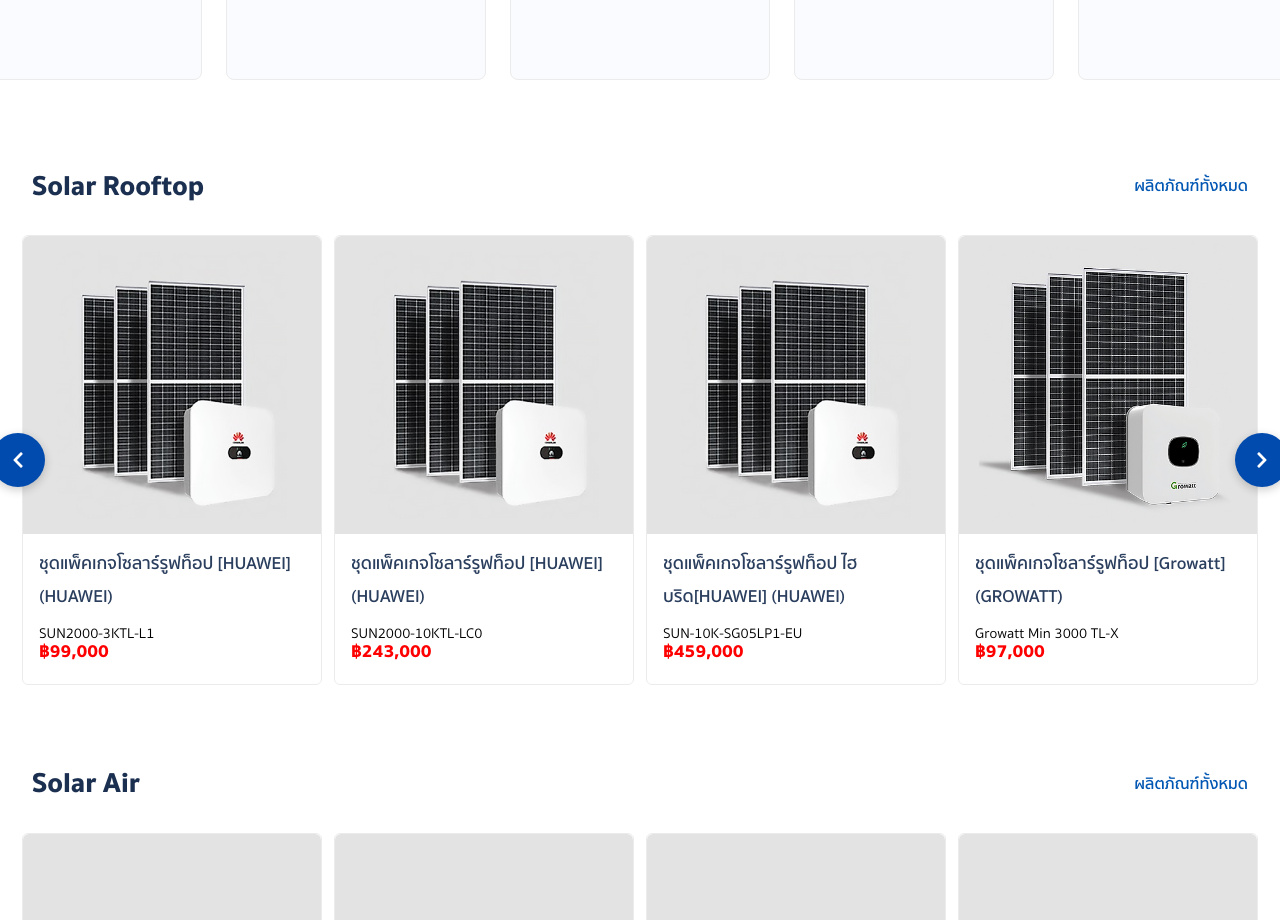
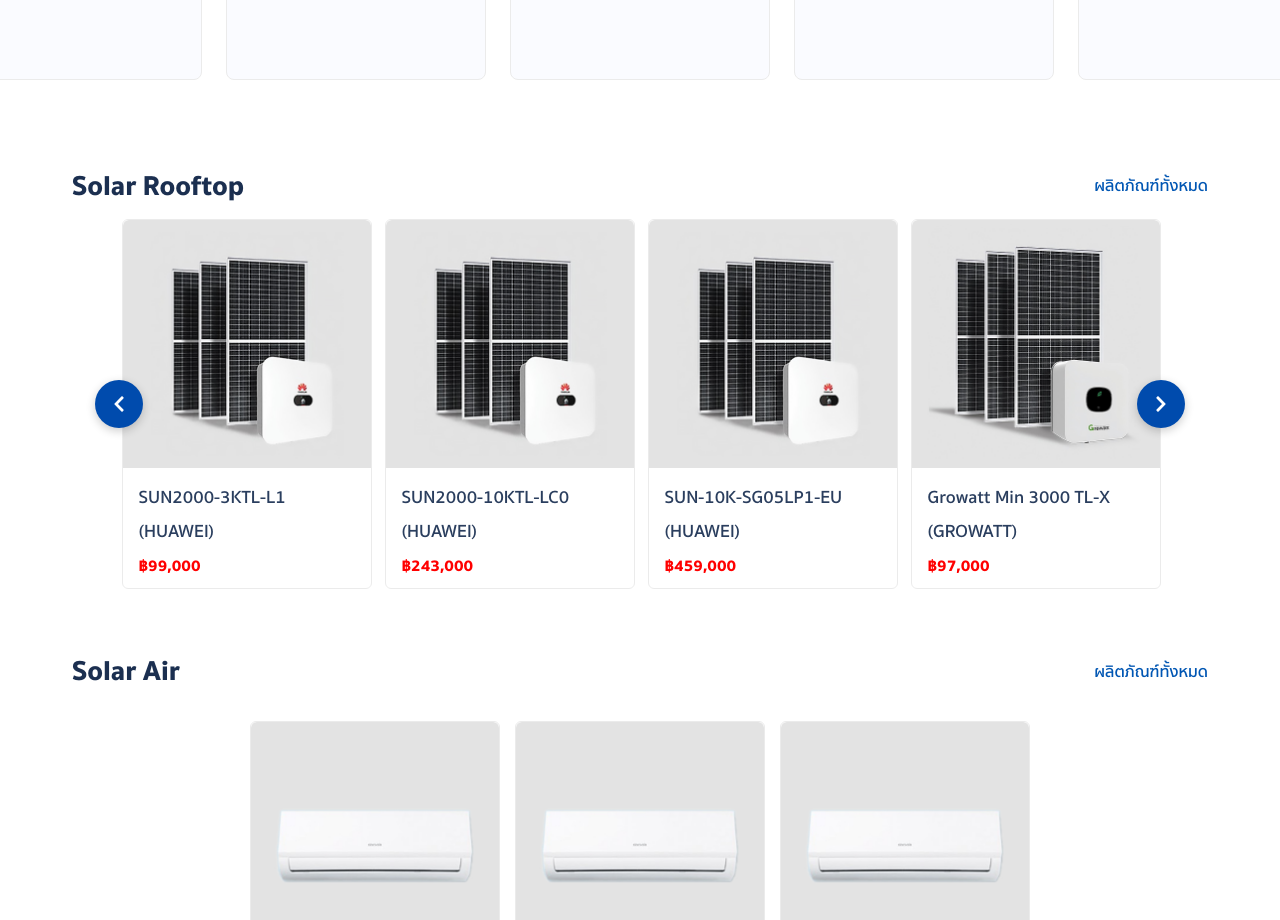
Before and after one commit to Kittimaeve11/sak-solar-new, a Next.js app: page / in a window 1280 px wide. Shown: the part 1880-2800 px from the top of the page. Built offline with nearby package versions, Linux system fonts and the light colour scheme.

Commit message:
new code15

```diff
--- a/app/api/review/route.js
+++ b/app/api/review/route.js
@@ -6,26 +6,39 @@
     id: '1',
     title: 'รีวิวแอร์บ้าน ประหยัดไฟ',
     date: '6 กรกฎาคม 2568',
-    thumbnail: 'https://www.youtube.com/watch?v=V79Hfn7EYGU',
     url: 'https://www.youtube.com/watch?v=V79Hfn7EYGU',
-    description: 'สินเชื่อโซลาร์เซลล์ ประหยัด..ลดค่าไฟฟ้าได้จริง',
   },
   {
     id: '2',
     title: 'สินเชื่อโซลาร์เซลล์ ประหยัด ลดค่าไฟฟ้าได้จริง',
     date: '6 กรกฎาคม 2568',
-    thumbnail: 'https://www.youtube.com/watch?v=MXjpk4iM2nM',
     url: 'https://www.youtube.com/watch?v=MXjpk4iM2nM',
-    description: 'คลิปนี้พูดถึงระบบโซลาร์รูฟท็อปในบ้านเดี่ยว พร้อมคำนวณระยะคืนทุน',
   },
     {
     id: '3',
-    title: 'โซลาร์รูฟท็อป คุ้มไหม?',
+    title: 'อีก 1 เสียง!! ของผู้ใช้งานจริงจากการติดโซลาร์เซลล์',
     date: '7 กรกฎาคม 2568',
-    thumbnail: 'https://i3.ytimg.com/vi/ysz5S6PUM-U/maxresdefault.jpg',
-    url: 'https://www.youtube.com/watch?v=MXjpk4iM2nM',
-    description: 'คลิปนี้พูดถึงระบบโซลาร์รูฟท็อปในบ้านเดี่ยว พร้อมคำนวณระยะคืนทุน',
-  }
+    url: 'https://www.youtube.com/watch?v=TzsFWlQARW0',
+  },
+    {
+    id: '4',
+    title: 'มีความสุข ค่าไฟลดเห็นได้ชัดเลย',
+    date: '15 กรกฎาคม 2568',
+    url: 'https://www.youtube.com/watch?v=Vxks19_rW4k',
+  },
+  {
+    id: '5',
+    title: 'ค่าไฟลดแรง⚡จาก 50,000 บาท เหลือเพียง 20,000 บาท',
+    date: '15 กรกฎาคม 2568',
+    url: 'https://www.youtube.com/watch?v=dkjPy04cggI',
+  },
+    {
+    id: '6',
+    title: 'ติดแล้วแฮปปี้ ค่าไฟเป็นอันดับหนึ่งของค่าใช้จ่าย',
+    date: '15 กรกฎาคม 2568',
+    url: 'https://www.youtube.com/watch?v=4AdSPHMBEWA',
+  },
+
 ];
 
 export async function GET() {
--- a/app/components/Home/ProductCarousel.css
+++ b/app/components/Home/ProductCarousel.css
@@ -1,47 +1,44 @@
 .carouselSlide {
   display: flex;
-  justify-content: center; /* จัดกึ่งกลางแนวนอน */
+  justify-content: center;
   align-items: stretch;
   box-sizing: border-box;
   height: 100%;
-  padding: 0 6px; /* เพิ่ม padding ซ้ายขวานิดหน่อย ให้ช่องว่างเล็กลง */
+  padding: 0 6px;
   margin: 0;
 }
 
 .carouselWrapper {
-  max-width: 1600px;
+  max-width: 1200px;
   width: 100%;
   margin: 0 auto;
-  padding: 1rem 1rem;
+  padding: 1rem;
   position: relative;
   border-radius: 6px;
   box-sizing: border-box;
 }
 
-/* ลด padding ซ้าย-ขวาใน slick-slide ให้แคบลง */
 .carouselWrapper .slick-slide {
   display: flex !important;
   align-items: center;
   justify-content: center;
-  height: auto;
-  padding: 1rem 6px !important; /* ลดจาก 1rem 0 เป็น 1rem 6px */
+  padding: 0 !important;
+  /* ✅ ลบ padding ซ้ำซ้อน */
   box-sizing: border-box;
 }
 
 .carouselInner {
-  max-width: 1300px;
-  margin: 0 auto; /* กึ่งกลางภายใน wrapper */
+  max-width: 1050px;
+  margin: 0 auto;
 }
 
-/* ปรับ slick-track ให้อยู่ใน .carouselInner */
 .carouselInner .slick-track {
   display: flex !important;
-  gap: 0px;
-  margin-left: 0 !important;
-  margin-right: 0 !important;
-  padding-left: 0 !important;
-  padding-right: 0 !important;
+  gap: 0;
+  margin: 0 !important;
+  padding: 0 !important;
 }
+
 .carouselHeader {
   display: flex;
   justify-content: space-between;
@@ -67,72 +64,88 @@
 
 .carouselLink:hover {
   color: #F25C05;
-  text-decoration: none;
 }
 
 .carouselStaticWrapper {
   display: flex;
+  flex-wrap: wrap;
+  gap: 15px;
   justify-content: center;
-  align-items: stretch;
-  gap: 0rem;
-  flex-wrap: wrap;
+  padding: 1rem 0;
 }
 
-/* การ์ดสินค้า */
+/* ✅ ใช้ขนาดเดียวกันกับ carouselCard */
+.carouselStaticWrapper .carouselCard {
+  width: 250px;
+}
+
+/* Responsive: Tablet (3 ใบต่อแถว) */
+@media (max-width: 1024px) {
+  .carouselStaticWrapper .carouselCard {
+    width: calc(33.33% - 24px);
+  }
+}
+
+/* Responsive: มือถือ (เต็มแถว) */
+@media (max-width: 640px) {
+  .carouselStaticWrapper .carouselCard {
+    width: 100%;
+  }
+}
+
+/* ✅ Card */
 .carouselCard {
   background-color: #ffffff;
   border-radius: 6px;
   border: 1px solid #ebebeb;
-  width: 300px;
-  height: 450px;
-  padding: 0rem;
-  /* box-shadow: 0 6px 16px rgba(0, 0, 0, 0.06); */
-  transition: transform 0.3s ease, box-shadow 0.3s ease;
+  width: 250px;
+  height: 370px;
+  padding: 0;
   display: flex;
   flex-direction: column;
-  align-items: flex-start; /* ให้เนื้อหาชิดซ้าย */
+  align-items: flex-start;
   text-align: left;
   position: relative;
   overflow: hidden;
+  transition: transform 0.3s ease;
 }
 
 .carouselCard:hover {
   transform: translateY(-6px);
-  /* box-shadow: 0 10px 24px rgba(0, 0, 0, 0.1); */
 }
 
 .carouselCard img {
-  width: 100%; /* เต็มกรอบการ์ด */
+  width: 100%;
   height: auto;
-  object-fit: cover; /* ให้รูปครอบเต็มขอบ */
+  object-fit: cover;
   border-top-left-radius: 6px;
   border-top-right-radius: 6px;
 }
 
 .carouselCard h3 {
-  font-size: 1.1rem;
+  font-size: 18px;
   font-weight: 600;
   color: #2a3e5e;
-  margin: 0.75rem 1rem 0.25rem;
+  margin: 0.75rem 1rem 0rem;
   min-height: 2.6em;
 }
 
 .carouselCard p {
-  font-size: 0.9rem;
+  font-size: 16px;
   margin: 0.3rem 1rem 1rem;
 }
 
 .carouselCard .price {
   position: absolute;
-  bottom: 1rem;
+  bottom: 0.5rem;
   left: 1rem;
-  font-size: 18px;
+  font-size: 16px;
   font-weight: 700;
   color: #ff0000;
   margin: 0;
 }
 
-/* Arrows */
+/* ✅ Arrows */
 .carouselArrow {
   position: absolute;
   top: 50%;
@@ -140,8 +153,8 @@
   background-color: #004bad;
   color: white;
   border-radius: 50%;
-  width: 54px;
-  height: 54px;
+  width: 48px;
+  height: 48px;
   display: flex;
   align-items: center;
   justify-content: center;
@@ -157,9 +170,9 @@
 }
 
 .carouselArrow.left {
-  left: -25px;
+  left: -20px;
 }
 
 .carouselArrow.right {
-  right: -25px;
+  right: -20px;
 }
--- a/app/components/Home/ProductCarousel.js
+++ b/app/components/Home/ProductCarousel.js
@@ -22,15 +22,15 @@
 }
 
 export default function ProductCarousel({ title, items, link }) {
-  const showSlider = items.length >= 3;
+  const showSlider = items.length > 4; // ✅ ใช้ Slider เฉพาะเมื่อมีมากกว่า 4
 
   const settings = {
     dots: false,
-    infinite: showSlider,
+    infinite: true,
     speed: 500,
     slidesToShow: 4,
     slidesToScroll: 1,
-    arrows: showSlider,
+    arrows: true,
     nextArrow: <Arrow direction="right" />,
     prevArrow: <Arrow direction="left" />,
     responsive: [
@@ -61,9 +61,8 @@
               <div key={i} className="carouselSlide">
                 <div className="carouselCard">
                   <Image src={item.image} alt={item.name} width={300} height={180} />
-
                   <h3>{item.name}</h3>
-                  <p>{item.model || item.inverter_model}</p>
+                  {/* <p>{item.model || item.inverter_model}</p> */}
                   <p className="price">
                     {item.price ? `฿${item.price.toLocaleString()}` : 'ราคา'}
                   </p>
@@ -77,18 +76,15 @@
               <div key={i} className="carouselCard">
                 <Image src={item.image} alt={item.name} width={300} height={180} />
                 <h3>{item.name}</h3>
-                <p>{item.model || item.inverter_model}</p>
+                {/* <p>{item.model || item.inverter_model}</p> */}
                 <p className="price">
-                  {item.price ? `฿${item.price.toLocaleString()}` : 'ราคา เหมี๊ยว' }
+                  {item.price ? `฿${item.price.toLocaleString()}` : 'ราคา'}
                 </p>
               </div>
-
             ))}
           </div>
         )}
       </div>
-
     </div>
-
   );
 }
--- a/app/page.js
+++ b/app/page.js
@@ -30,9 +30,9 @@
   useEffect(() => {
     const loadData = async () => {
       const [prov, amph, tamb] = await Promise.all([
-        fetch('/data/thai_provinces.json').then(res => res.json()),
-        fetch('/data/thai_amphures.json').then(res => res.json()),
-        fetch('/data/thai_tambons.json').then(res => res.json()),
+        fetch('/data/thai_provinces.json').then((res) => res.json()),
+        fetch('/data/thai_amphures.json').then((res) => res.json()),
+        fetch('/data/thai_tambons.json').then((res) => res.json()),
       ]);
       setProvinces(prov);
       setAmphures(amph);
@@ -45,28 +45,34 @@
     setProductOptions(products);
   }, []);
 
-  // ✅ เตรียมข้อมูลสำหรับ Solar Rooftop
-  const solarRooftopItems = products
+  // เตรียมข้อมูลสำหรับ Solar Rooftop
+  const solarRooftopItems =
+    products
       .find((p) => p.slug === 'solar-rooftop')
       ?.brands.flatMap((brand) =>
         brand.packages?.flatMap((pkg) =>
           pkg.items.map((item) => ({
             ...item,
-          name: `${pkg.name} (${brand.name})`,
+            // แสดงชื่อ inverter_model ตามด้วยชื่อแบรนด์
+            name: `${item.inverter_model} (${brand.name})`,
             image: item.mainImage,
           }))
         )
       ) || [];
 
-  const solarAirItems = products
+  // เตรียมข้อมูลสำหรับ Solar Air
+  const solarAirItems =
+    products
       .find((p) => p.slug === 'solar-air')
       ?.brands.flatMap((brand) =>
         brand.items?.map((item) => ({
           ...item,
-        name: `แอร์โซลาร์ (${brand.name})`,
+          name: `${item.model} (${brand.name})`,
           image: item.mainImage,
         }))
-    ) || []; return (
+      ) || [];
+
+  return (
     <>
       <BannerSlider />
       <h5 className="headline">
@@ -83,7 +89,7 @@
           items={solarRooftopItems}
           link="/products/solar-rooftop"
         />
-
+        {/* <hr /> */}
         <ProductCarousel
           title="Solar Air"
           items={solarAirItems}
```
Also changed, not shown: app/components/Home/SlideEditorial.js (added, +7 -0 lines), app/review/[id]/page.js (deleted, +0 -34 lines), app/review/page.js (+90 -6 lines), styles/review.css (+72 -21 lines), app/components/Home/SlidePortfolio.js (added), app/components/Home/SlideReview.js (added). Lines whose indentation alone changed are shown as unchanged.
